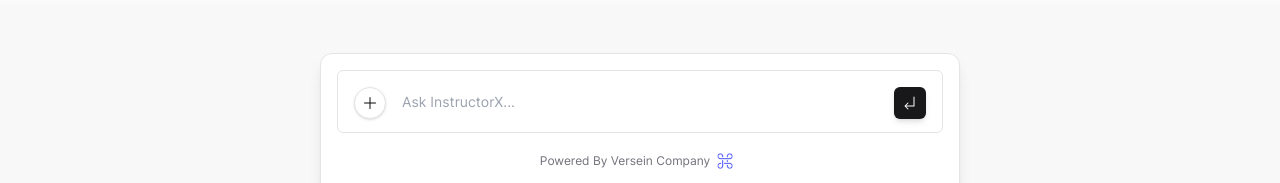
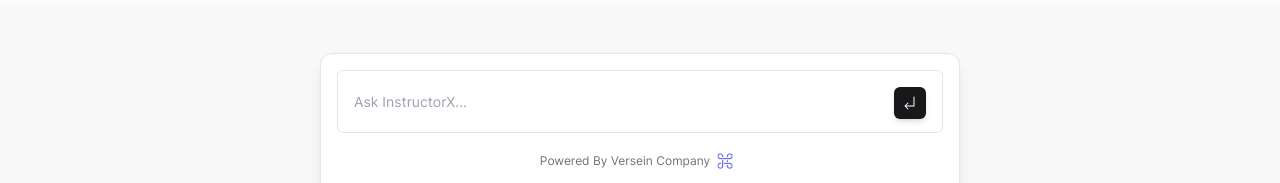
Before and after one commit to najeebulhassan/react-vercel-chatbot, a React (Create React App) app: page / in a window 1280 px wide. Shown: the part 610-793 px from the top of the page. Built offline with nearby package versions, Linux system fonts and the light colour scheme; no server answers.

Commit message:
update the soucre id

```diff
--- a/src/components/Home/ChatBox/ChatBox.js
+++ b/src/components/Home/ChatBox/ChatBox.js
@@ -96,14 +96,14 @@ export default function ChatBox({ questions, setQuestions, SourceId, chatMessage
                     <div
                         className="space-y-4 border-t bg-background px-4 py-2 shadow-lg sm:rounded-t-xl sm:border md:py-4"
                     >
-
-                        <div
+                        {/* only for demo  */}
+                        <div style={{ paddingLeft: '0px' }}
                             className="relative flex flex-col w-full px-8 overflow-hidden max-h-60 grow bg-background sm:rounded-md sm:border sm:px-12"
                         >
-                            <div
+                            {/* <div
                                 className="inline-flex items-center justify-center text-sm font-medium shadow ring-offset-background transition-colors focus-visible:outline-none focus-visible:ring-2 focus-visible:ring-ring focus-visible:ring-offset-2 disabled:pointer-events-none disabled:opacity-50 border border-input hover:bg-accent hover:text-accent-foreground absolute left-0 top-4 h-8 w-8 rounded-full bg-background p-0 sm:left-4"
                                 data-state="closed"
-                            // onClick={handleClick}
+                            onClick={handleClick}
                             ><svg
                                 xmlns="http://www.w3.org/2000/svg"
                                 viewBox="0 0 256 256"
@@ -114,7 +114,7 @@ export default function ChatBox({ questions, setQuestions, SourceId, chatMessage
                                     ></path>
                                 </svg>
                                 <span className="sr-only">New Chat</span>
-                            </div>
+                            </div> */}
                             <textarea
                                 tabIndex="0"
                                 rows="1"
--- a/src/components/Home/SideBar/SideBar.js
+++ b/src/components/Home/SideBar/SideBar.js
@@ -26,7 +26,7 @@ export default function SideBar({ setQuestions, conversations, setChatMessages,
         setQuestions([]);
         // const { session_id, project_id } = value; uncomment this line
         const project_id = 9161;
-        const session_id = 'f9e9bad0-bcef-4c80-993e-ed717ddcadaf';
+        const session_id = '239f6e45-c60a-4d71-a5c2-f54531350131';
         const options = {
             method: 'GET',
             url: `${backendUrl}/send-message`,
```
